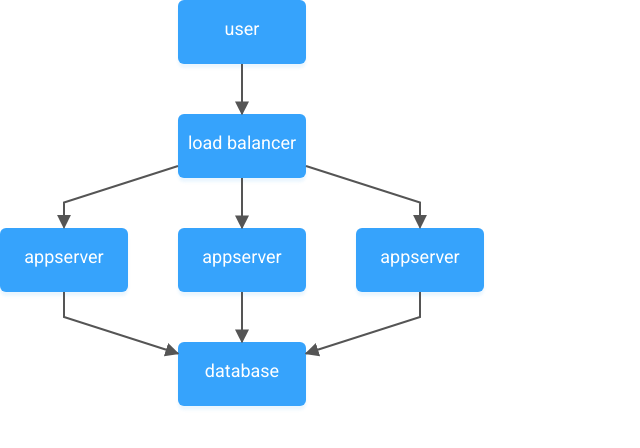
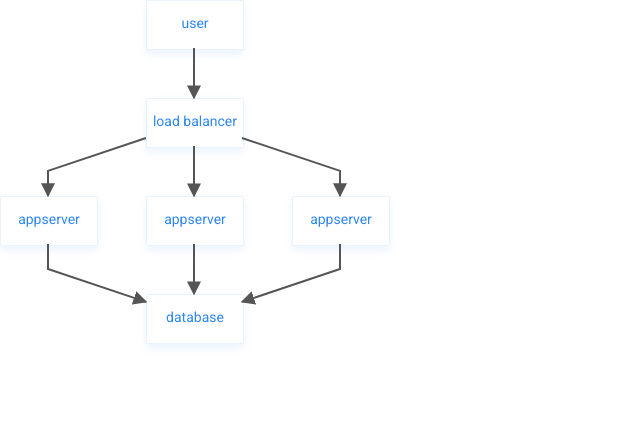
Before and after one commit to tscr00/dddraw, a React (Create React App) app: page / in a window 1280 px wide. Shown: the top 448 px of the page, without its empty margins (0-640 px from the left). Built offline with nearby package versions, Linux system fonts and the light colour scheme.

Commit message:
Change layout and css
Tweaking visual style to make diagrams easier to read. Especially
using more white for the background because it seems to increase
readibility.

Still need to define proper css classes in the future after
deciding on a particular look.

```diff
--- a/public/index.html
+++ b/public/index.html
@@ -4,6 +4,7 @@
     <meta charset="utf-8">
     <meta name="viewport" content="width=device-width, initial-scale=1, shrink-to-fit=no">
     <meta name="theme-color" content="#000000">
+    <link rel="stylesheet" href="https://fonts.googleapis.com/css?family=Roboto:300,400,500">
     <title>dddraw</title>
   </head>
   <body>
--- a/src/App.js
+++ b/src/App.js
@@ -20,12 +20,12 @@ class App extends Component {
 
     // temporary settings for testing
     let nodes = [
-      new NodeContainer('user', null, 'user', 0, 0, 128, 64),
-      new NodeContainer('loadbalancer', null, 'load balancer', 0, 0, 128, 64),
-      new NodeContainer('appserver1', null, 'appserver', 0, 0, 128, 64),
-      new NodeContainer('appserver2', null, 'appserver', 0, 0, 128, 64),
-      new NodeContainer('appserver3', null, 'appserver', 0, 0, 128, 64),
-      new NodeContainer('db', null, 'database', 0, 0, 128, 64),
+      new NodeContainer('user', null, 'user', 0, 0, 96, 48),
+      new NodeContainer('loadbalancer', null, 'load balancer', 0, 0, 96, 48),
+      new NodeContainer('appserver1', null, 'appserver', 0, 0, 96, 48),
+      new NodeContainer('appserver2', null, 'appserver', 0, 0, 96, 48),
+      new NodeContainer('appserver3', null, 'appserver', 0, 0, 96, 48),
+      new NodeContainer('db', null, 'database', 0, 0, 96, 48),
     ];
 
     let edges = [
--- a/src/Node.js
+++ b/src/Node.js
@@ -7,11 +7,27 @@ const Node = ({nodeContainer}) => {
     position: 'absolute',
     width: nodeContainer.width,
     height: nodeContainer.height,
-    backgroundColor: "#36A3FC",
-    boxShadow: '0 4px 3px rgba(62, 162, 244, .1)',
-    borderRadius: '6px',
-    color: '#FFFFFF',
-    fontSize: 'large',
+    //padding: "0 6px",
+    backgroundColor: "#FFFFFF",
+    boxShadow: '0 4px 8px rgba(47, 135, 243, 0.1)',
+
+    borderRadius: '2px',
+
+    borderBottomColor: 'rgb(47, 135, 243, 0.1)',
+    borderBottomStyle: 'solid',
+    borderBottomWidth: '1px',
+    borderTopColor: 'rgb(47, 135, 243, 0.1)',
+    borderTopStyle: 'solid',
+    borderTopWidth: '1px',
+    borderLeftColor: 'rgb(47, 135, 243, 0.1)',
+    borderLeftStyle: 'solid',
+    borderLeftWidth: '1px',
+    borderRightColor: 'rgb(47, 135, 243, 0.1)',
+    borderRightStyle: 'solid',
+    borderRightWidth: '1px',
+
+    color: 'rgb(47, 135, 243)',
+    fontSize: '14px',
   };
 
   return (
--- a/src/common/graph.js
+++ b/src/common/graph.js
@@ -4,9 +4,14 @@ let dagre = require("dagre");
  * Updates (x, y) coordinates for nodes and edges in-place.
  */
 export default function updateLayout(nodes, edges) {
+  let layoutSettings = {
+    ranker: 'tight-tree',
+  };
+
   let g = new dagre.graphlib.Graph();
 
   g.setGraph({});
+
   g.setDefaultEdgeLabel(function() { return {}; });
 
   nodes.forEach(node =>
@@ -21,7 +26,7 @@ export default function updateLayout(nodes, edges) {
     g.setEdge(edge.from, edge.to)
   );
 
-  dagre.layout(g);
+  dagre.layout(g, layoutSettings);
 
   nodes.forEach(node => {
     let graphNode = g.node(node.name);
--- a/src/index.js
+++ b/src/index.js
@@ -1,7 +1,6 @@
 import React from 'react';
 import ReactDOM from 'react-dom';
 import './index.css';
-import "typeface-roboto";
 import App from './App';
 import registerServiceWorker from './registerServiceWorker';
 
```
